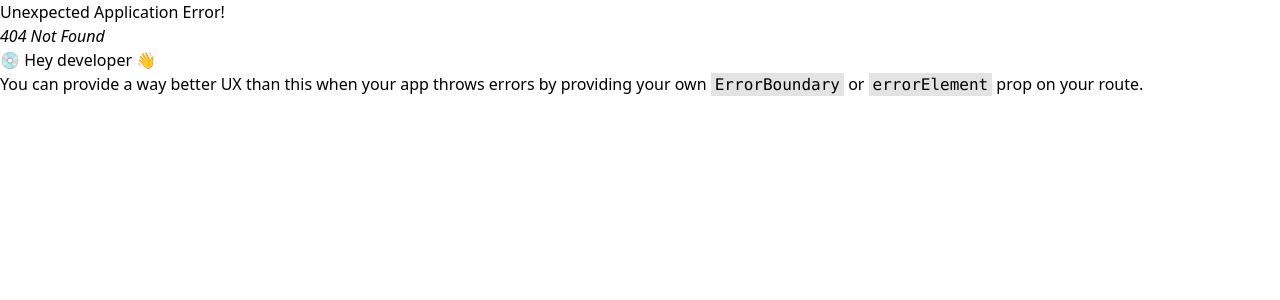
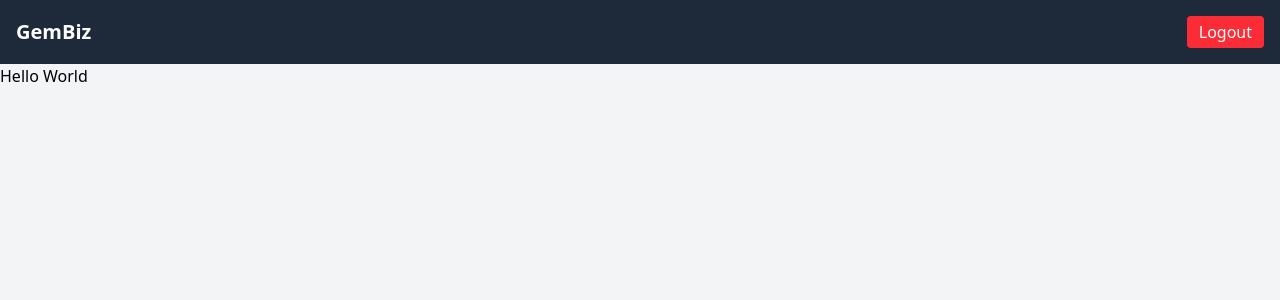
Before and after one commit to SimplyAditya/GemBiz, a React (Vite) app: page /dashboard/home in a window 1280 px wide. Before the commit this address had no page. Shown: the top 300 px of the page. Built offline with nearby package versions, Linux system fonts and the light colour scheme.

Commit message:
feat: add DashboardOutlet and Header components, update routing for dashboard

```diff
--- /dev/null
+++ b/src/Outlets/DashboardOutlet.jsx
@@ -0,0 +1,11 @@
+import React from 'react'
+
+const DashboardOutlet = () => {
+  return (
+    <div>
+      Hello World
+    </div>
+  )
+}
+
+export default DashboardOutlet
--- a/src/components/Authentication.jsx
+++ b/src/components/Authentication.jsx
@@ -1,7 +1,7 @@
 import axios from "axios";
 import React, { useState, useEffect, useRef } from "react";
 import { useNavigate } from "react-router-dom";
-import { FaEye, FaEyeSlash } from 'react-icons/fa';
+import { FaEye, FaEyeSlash } from "react-icons/fa";
 
 const Authentication = ({ isOpen, onClose }) => {
   const [step, setStep] = useState("credentials");
@@ -39,7 +39,6 @@ const Authentication = ({ isOpen, onClose }) => {
     return () => clearInterval(timerIntervalRef.current);
   }, [step, isOpen]);
 
-
   if (!isOpen) {
     return null;
   }
@@ -56,12 +55,12 @@ const Authentication = ({ isOpen, onClose }) => {
       if (response.status === 200) {
         setStep("otp");
         setLoginOTP(response.data.otp);
+        localStorage.setItem("username", response.data.user.name);
       } else {
         setError("Incorrect credentials. Please try again.");
       }
     } catch (err) {
       if (err.response) {
-
         setError("Incorrect credentials. Please try again.");
       } else if (err.request) {
         setError("Network error. Please try again.");
@@ -83,7 +82,7 @@ const Authentication = ({ isOpen, onClose }) => {
     if (enteredOtp == parseInt(loginOTP)) {
       console.log("OTP verified successfully.");
       localStorage.setItem("isLoggedIn", true);
-      navigate("/home");
+      navigate("/dashboard/home");
       handleClose();
     } else {
       console.log("OTP verification failed.");
@@ -104,11 +103,15 @@ const Authentication = ({ isOpen, onClose }) => {
   };
 
   const handleOtpKeyDown = (e, index) => {
-    if (e.key === "Backspace" && !otp[index] && index > 0 && otpInputRefs.current[index - 1]) {
+    if (
+      e.key === "Backspace" &&
+      !otp[index] &&
+      index > 0 &&
+      otpInputRefs.current[index - 1]
+    ) {
       otpInputRefs.current[index - 1].focus();
     }
   };
-
 
   const handleClose = () => {
     setStep("credentials");
@@ -127,7 +130,11 @@ const Authentication = ({ isOpen, onClose }) => {
         {step === "credentials" && (
           <>
             <h2 className="text-2xl font-semibold mb-4 text-center">Login</h2>
-            {error && <p className="text-red-500 text-xs italic mb-4 text-center">{error}</p>}
+            {error && (
+              <p className="text-red-500 text-xs italic mb-4 text-center">
+                {error}
+              </p>
+            )}
             <form onSubmit={handleCredentialsSubmit}>
               <div className="mb-4">
                 <label
@@ -168,7 +175,11 @@ const Authentication = ({ isOpen, onClose }) => {
                     className="absolute inset-y-0 right-0 pr-3 flex items-center text-sm leading-5"
                     disabled={loading}
                   >
-                    {showPassword ? <FaEyeSlash className="h-5 w-5 text-gray-500" /> : <FaEye className="h-5 w-5 text-gray-500" />}
+                    {showPassword ? (
+                      <FaEyeSlash className="h-5 w-5 text-gray-500" />
+                    ) : (
+                      <FaEye className="h-5 w-5 text-gray-500" />
+                    )}
                   </button>
                 </div>
               </div>
@@ -178,11 +189,29 @@ const Authentication = ({ isOpen, onClose }) => {
                 disabled={loading}
               >
                 {loading ? (
-                  <svg className="animate-spin h-5 w-5 text-white mx-auto" xmlns="http://www.w3.org/2000/svg" fill="none" viewBox="0 0 24 24">
-                    <circle className="opacity-25" cx="12" cy="12" r="10" stroke="currentColor" strokeWidth="4"></circle>
-                    <path className="opacity-75" fill="currentColor" d="M4 12a8 8 0 018-8V0C5.373 0 0 5.373 0 12h4zm2 5.291A7.962 7.962 0 014 12H0c0 3.042 1.135 5.824 3 7.938l3-2.647z"></path>
+                  <svg
+                    className="animate-spin h-5 w-5 text-white mx-auto"
+                    xmlns="http://www.w3.org/2000/svg"
+                    fill="none"
+                    viewBox="0 0 24 24"
+                  >
+                    <circle
+                      className="opacity-25"
+                      cx="12"
+                      cy="12"
+                      r="10"
+                      stroke="currentColor"
+                      strokeWidth="4"
+                    ></circle>
+                    <path
+                      className="opacity-75"
+                      fill="currentColor"
+                      d="M4 12a8 8 0 018-8V0C5.373 0 0 5.373 0 12h4zm2 5.291A7.962 7.962 0 014 12H0c0 3.042 1.135 5.824 3 7.938l3-2.647z"
+                    ></path>
                   </svg>
-                ) : "Sign In"}
+                ) : (
+                  "Sign In"
+                )}
               </button>
             </form>
           </>
@@ -190,7 +219,9 @@ const Authentication = ({ isOpen, onClose }) => {
 
         {step === "otp" && (
           <>
-            <h2 className="text-2xl font-semibold mb-4 text-center">Enter OTP</h2>
+            <h2 className="text-2xl font-semibold mb-4 text-center">
+              Enter OTP
+            </h2>
             <p className="text-sm text-gray-600 mb-4 text-center">
               An OTP has been sent to your email.
             </p>
@@ -209,30 +240,52 @@ const Authentication = ({ isOpen, onClose }) => {
                         key={index}
                         type="text"
                         name="otp"
-                        ref={el => otpInputRefs.current[index] = el}
+                        ref={(el) => (otpInputRefs.current[index] = el)}
                         className="w-12 h-12 text-center border border-gray-300 rounded-md shadow-sm focus:outline-none focus:ring-black focus:border-black sm:text-lg"
                         maxLength="1"
                         value={data}
-                        onChange={e => handleOtpChange(e.target, index)}
-                        onKeyDown={e => handleOtpKeyDown(e, index)}
-                        onFocus={e => e.target.select()}
+                        onChange={(e) => handleOtpChange(e.target, index)}
+                        onKeyDown={(e) => handleOtpKeyDown(e, index)}
+                        onFocus={(e) => e.target.select()}
                       />
                     );
                   })}
                 </div>
               </div>
-              {error && <p className="text-red-500 text-xs italic mt-2 mb-2 text-center">{error}</p>}
+              {error && (
+                <p className="text-red-500 text-xs italic mt-2 mb-2 text-center">
+                  {error}
+                </p>
+              )}
               <button
                 type="submit"
                 className="w-full bg-black hover:bg-gray-900 text-white font-bold py-2 px-4 rounded focus:outline-none focus:shadow-outline disabled:opacity-50"
                 disabled={loading}
               >
                 {loading ? (
-                  <svg className="animate-spin h-5 w-5 text-white mx-auto" xmlns="http://www.w3.org/2000/svg" fill="none" viewBox="0 0 24 24">
-                    <circle className="opacity-25" cx="12" cy="12" r="10" stroke="currentColor" strokeWidth="4"></circle>
-                    <path className="opacity-75" fill="currentColor" d="M4 12a8 8 0 018-8V0C5.373 0 0 5.373 0 12h4zm2 5.291A7.962 7.962 0 014 12H0c0 3.042 1.135 5.824 3 7.938l3-2.647z"></path>
+                  <svg
+                    className="animate-spin h-5 w-5 text-white mx-auto"
+                    xmlns="http://www.w3.org/2000/svg"
+                    fill="none"
+                    viewBox="0 0 24 24"
+                  >
+                    <circle
+                      className="opacity-25"
+                      cx="12"
+                      cy="12"
+                      r="10"
+                      stroke="currentColor"
+                      strokeWidth="4"
+                    ></circle>
+                    <path
+                      className="opacity-75"
+                      fill="currentColor"
+                      d="M4 12a8 8 0 018-8V0C5.373 0 0 5.373 0 12h4zm2 5.291A7.962 7.962 0 014 12H0c0 3.042 1.135 5.824 3 7.938l3-2.647z"
+                    ></path>
                   </svg>
-                ) : "Verify OTP"}
+                ) : (
+                  "Verify OTP"
+                )}
               </button>
             </form>
             <p className="text-center text-sm text-gray-500 mt-4">
--- /dev/null
+++ b/src/components/Header.jsx
@@ -0,0 +1,35 @@
+import React, { useEffect, useState } from "react";
+import { useNavigate } from "react-router-dom";
+
+const Header = () => {
+  const navigate = useNavigate();
+  const [name, setName] = useState("User");
+  const getName =async () => {
+    const name =await localStorage.getItem("username");
+    setName(name);
+  }
+  useEffect(() => {
+    getName();
+  },[]);
+  const handleLogout = () => {
+    localStorage.setItem("isLoggedIn", "false");
+    navigate("/login");
+  };
+
+  return (
+    <header className="bg-gray-800 text-white p-4 flex justify-between items-center">
+      <div className="text-xl font-bold">GemBiz</div>
+      <div className="flex items-center space-x-4">
+        <span>{name}</span>
+        <button
+          onClick={handleLogout}
+          className="bg-red-500 hover:bg-red-600 text-white py-1 px-3 rounded"
+        >
+          Logout
+        </button>
+      </div>
+    </header>
+  );
+};
+
+export default Header;
--- a/src/screens/Home.jsx
+++ b/src/screens/Home.jsx
@@ -1,12 +1,15 @@
 import React from 'react';
+
+import { Outlet } from "react-router-dom";
+import Header from "../components/Header";
 
 const Home = () => {
   return (
-    <div className="min-h-screen flex flex-col items-center justify-center bg-gray-100">
-      <h1 className="text-4xl font-bold text-gray-800 mb-8">Welcome Home!</h1>
-      <p className="text-lg text-gray-600">
-        You have successfully logged in.
-      </p>
+    <div className="min-h-screen w-screen flex flex-col bg-gray-100">
+      <Header />
+      <main className="flex-grow">
+        <Outlet />
+      </main>
     </div>
   );
 };
--- a/src/screens/Login.jsx
+++ b/src/screens/Login.jsx
@@ -15,14 +15,14 @@ const Login = () => {
       if (isLogin) {
         console.log("User is logged in");
         setIsLoggedIn(true);
-        Navigator("/home");
+        Navigator("/dashboard/home");
       }
     }
     checkLoginStatus();
   }, []);
 
   return (
-    isLoggedIn ? Navigator("/home") : null,
+    isLoggedIn ? Navigator("/dashboard/home") : null,
     (
       <div className="min-h-screen flex items-center justify-center bg-gray-50">
         <div className="max-lg:max-w-md w-full p-6 space-y-8 md:flex md:items-center md:justify-around">
```
Also changed, not shown: src/main.jsx (+8 -1 lines).
